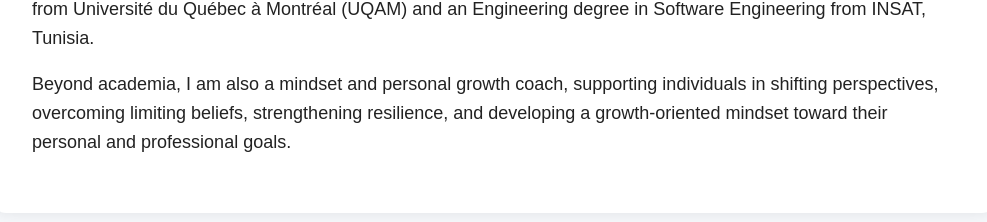
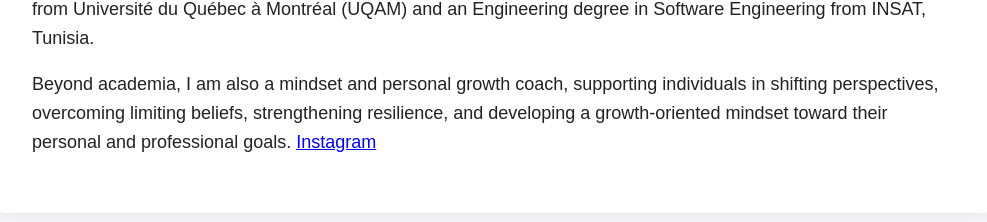
Before and after one commit to KarimaMakhlouf/karimamakhlouf.github.io, a plain HTML site: page index.html in a window 1280 px wide. Shown: the part 1150-1372 px from the top of the page, without its empty margins (146-1133 px from the left). Drawn offline with Linux system fonts and the light colour scheme.

Commit message:
Update insta link index.html

```diff
--- a/index.html
+++ b/index.html
@@ -529,6 +529,11 @@
                 supporting individuals in shifting perspectives, overcoming limiting
                 beliefs, strengthening resilience, and developing a growth-oriented
                 mindset toward their personal and professional goals.
+                <a href="https://www.instagram.com/dr.karima.makhlouf/?hl=en"
+                   target="_blank"
+                   rel="noopener noreferrer">
+                    Instagram
+                </a>
             </p>
         </section>
 
```
